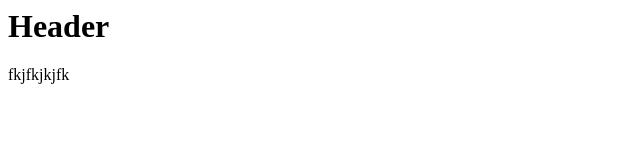
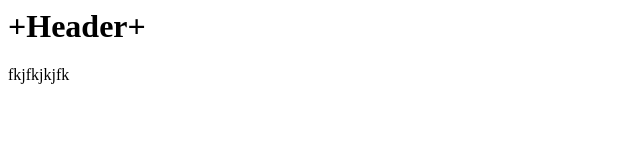
Before and after one commit to gboles913/sandbox-code, a plain HTML site: page index.html in a window 1280 px wide. Shown: the whole page, without its empty margins (0-640 px from the left). Drawn offline with Linux system fonts and the light colour scheme.

Commit message:
added h1 tag

```diff
--- a/index.html
+++ b/index.html
@@ -1,5 +1,5 @@
 <html>
 <title>Test Page</title>
-<h1>Header</h1>
+<h1>+Header+</h1>
 <p>fkjfkjkjfk</p>
 </html>
```
